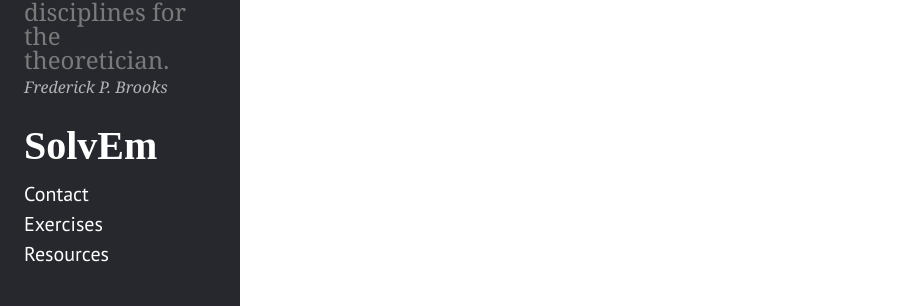
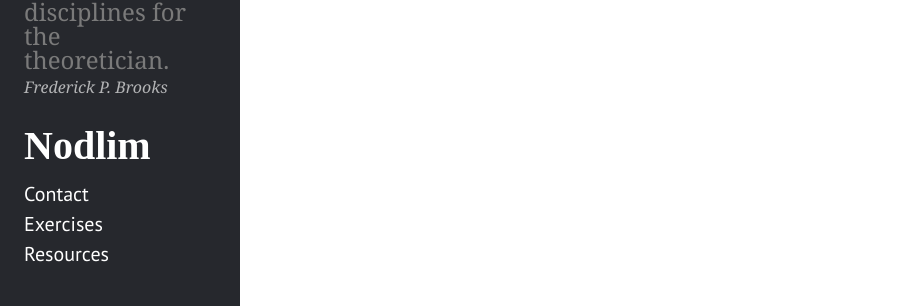
Before and after one commit to kranzuft/nodlim_old, a Jekyll site: the page built from index.md, in a window 1280 px wide. Shown: the part 591-897 px from the top of the page, without its empty margins (0-901 px from the left). Built offline with Jekyll 4.4.1, drawn with Linux system fonts in a browser that asks for light colours; some web fonts are replaced.

Commit message:
Changed name back to nodlim

```diff
--- a/_config.yml
+++ b/_config.yml
@@ -7,7 +7,7 @@ permalink:        pretty
 #relative_permalinks: true
 
 # Setup
-title:			  SolvEm
+title:			  Nodlim
 description:      >
                   Language agnostic programming problems,
                   with answers in several programming languages.
```
